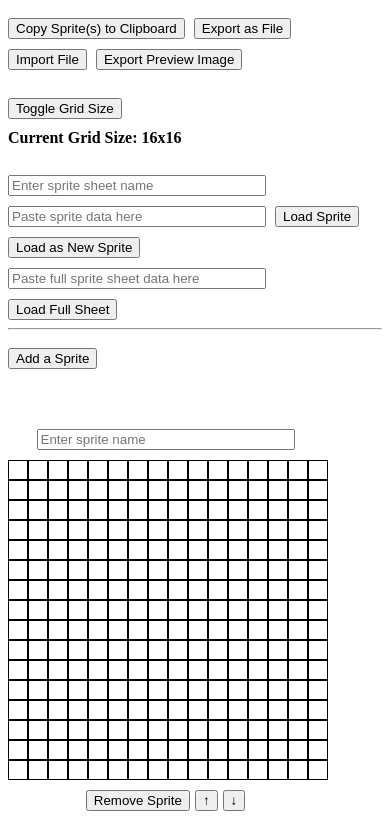
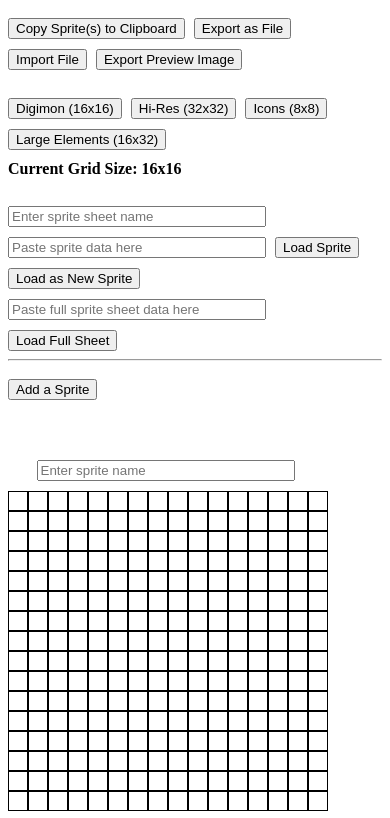
Before and after one commit to VirtualDino/SpriteEditor, a plain HTML site: page index.html in a window 390 px wide. Shown: the top 818 px of the page. Drawn offline with Linux system fonts and the light colour scheme.

Commit message:
Add support for more sprite sizes

```diff
--- a/index.html
+++ b/index.html
@@ -66,8 +66,10 @@
       <br>
       <br>
         <!-- Grid Management -->
-        <button onclick="toggleGridSize()">Toggle Grid Size</button>
-        <!-- <button onclick="addGrid()">Add Sprite</button> -->
+        <button onclick="setGridSize(16, 16)">Digimon (16x16)</button>
+        <button onclick="setGridSize(32, 32)">Hi-Res (32x32)</button>
+        <button onclick="setGridSize(8, 8)">Icons (8x8)</button>
+        <button onclick="setGridSize(16, 32)">Large Elements (16x32)</button>
         <div id="gridSizeIndicator">Current Grid Size: 16x16</div>
         <br>
         <!-- Sprite Data Management -->
@@ -88,7 +90,8 @@
     <pre class="output" id="output"></pre>
 
     <script>
-        let gridSize = 16;
+        let gridRows = 16;
+        let gridColumns = 16;
         let grids = [];
 
         function addGrid() {
@@ -97,14 +100,14 @@
 
             const grid = document.createElement("div");
             grid.classList.add("grid");
-            grid.style.gridTemplateColumns = `repeat(${gridSize}, 20px)`;
+            grid.style.gridTemplateColumns = `repeat(${gridColumns}, 20px)`;
 
-            let pixels = Array.from({ length: gridSize }, () => Array(gridSize).fill(0));
+            let pixels = Array.from({ length: gridRows }, () => Array(gridColumns).fill(0));
             let cells = [];
 
-            for (let i = 0; i < gridSize; i++) {
+            for (let i = 0; i < gridRows; i++) {
                 cells[i] = [];
-                for (let j = 0; j < gridSize; j++) {
+                for (let j = 0; j < gridColumns; j++) {
                     const cell = document.createElement("div");
                     cell.classList.add("cell");
                     cell.dataset.row = i;
@@ -174,8 +177,8 @@
         }
 
         function addCellEventListeners(cells, pixels) {
-            for (let i = 0; i < gridSize; i++) {
-                for (let j = 0; j < gridSize; j++) {
+            for (let i = 0; i < gridRows; i++) {
+                for (let j = 0; j < gridColumns; j++) {
                     const cell = cells[i][j];
                     cell.addEventListener("click", () => {
                         let row = parseInt(cell.dataset.row);
@@ -209,7 +212,7 @@
             document.getElementById("loadSpriteBtn").disabled = grids.length > 1;
         }
 
-        function toggleGridSize() {
+        function setGridSize(rows, columns) {
             const isAnyGridNonEmpty = grids.some(gridData =>
                 gridData.pixels.some(row => row.includes(1))
             );
@@ -218,8 +221,10 @@
                 return;
             }
 
-            gridSize = gridSize === 16 ? 32 : 16;
-            document.getElementById("gridSizeIndicator").textContent = `Current Grid Size: ${gridSize}x${gridSize}`;
+            gridRows = rows;
+            gridColumns = columns;
+
+            document.getElementById("gridSizeIndicator").textContent = `Current Grid Size: ${gridRows}x${gridColumns}`;
             document.getElementById("gridContainer").innerHTML = "";
             grids = [];
             addGrid();
@@ -252,7 +257,7 @@
                 const text = document.getElementById("pasteInput").value;
                 const lines = text.match(/0b[01]+/g);
                 const spriteNameMatch = text.match(/\/\/(.+?)\n/);
-                if (!lines || lines.length !== gridSize) {
+                if (!lines || lines.length !== gridRows) {
                     alert("Invalid sprite data format");
                     return;
                 }
@@ -291,7 +296,7 @@
                 const lines = sprite.match(/0b[01]+/g);
                 const spriteNameMatch = sprite.match(/\/\/(.+?)\n/);
 
-                if (lines && lines.length === gridSize) {
+                if (lines && lines.length === gridRows) {
                     if (index === 0 && isOnlySpriteBlank) {
                         // Overwrite the existing blank sprite with the first sprite from the loaded sheet
                         const gridData = grids[0];
@@ -325,7 +330,7 @@
                         addCellEventListeners(gridData.cells, gridData.pixels);
                     }
                 } else if (lines) {
-                    alert(`Invalid sprite data format in one of the sprites (expecting ${gridSize} lines but found ${lines.length})`);
+                    alert(`Invalid sprite data format in one of the sprites (expecting ${gridRows} lines but found ${lines.length})`);
                 } else {
                     console.error(`Invalid sprite data format in sprite #${index + 1}`);
                 }
@@ -370,7 +375,7 @@
                 spriteData.forEach((sprite, index) => {
                     const lines = sprite.match(/0b[01]+/g);
                     const spriteNameMatch = sprite.match(/\/\/(.+?)\n/); // Match sprite name within each block
-                    if (lines && lines.length === gridSize) {
+                    if (lines && lines.length === gridRows) {
                         addGrid();
                         const gridData = grids[grids.length - 1];
                         gridData.pixels = lines.map(line => line.replace("0b", "").split("").map(Number));
@@ -402,8 +407,8 @@
             const padding = 10; // Padding between sprites
 
             // Calculate canvas size
-            const totalWidth = gridSize * spriteSize;
-            const totalHeight = grids.length * (gridSize * spriteSize + padding) - padding;
+            const totalWidth = gridColumns * spriteSize;
+            const totalHeight = grids.length * (gridRows * spriteSize + padding) - padding;
             canvas.width = totalWidth;
             canvas.height = totalHeight;
 
@@ -412,11 +417,11 @@
                     row.forEach((val, j) => {
                         if (val === 1) {
                             context.fillStyle = 'black';
-                            context.fillRect(j * spriteSize, index * (gridSize * spriteSize + padding) + i * spriteSize, spriteSize, spriteSize);
+                            context.fillRect(j * spriteSize, index * (gridRows * spriteSize + padding) + i * spriteSize, spriteSize, spriteSize);
                         }
                         if (val === 0) {
                             context.fillStyle = 'white';
-                            context.fillRect(j * spriteSize, index * (gridSize * spriteSize + padding) + i * spriteSize, spriteSize, spriteSize);
+                            context.fillRect(j * spriteSize, index * (gridRows * spriteSize + padding) + i * spriteSize, spriteSize, spriteSize);
                         }
                     });
                 });
```
